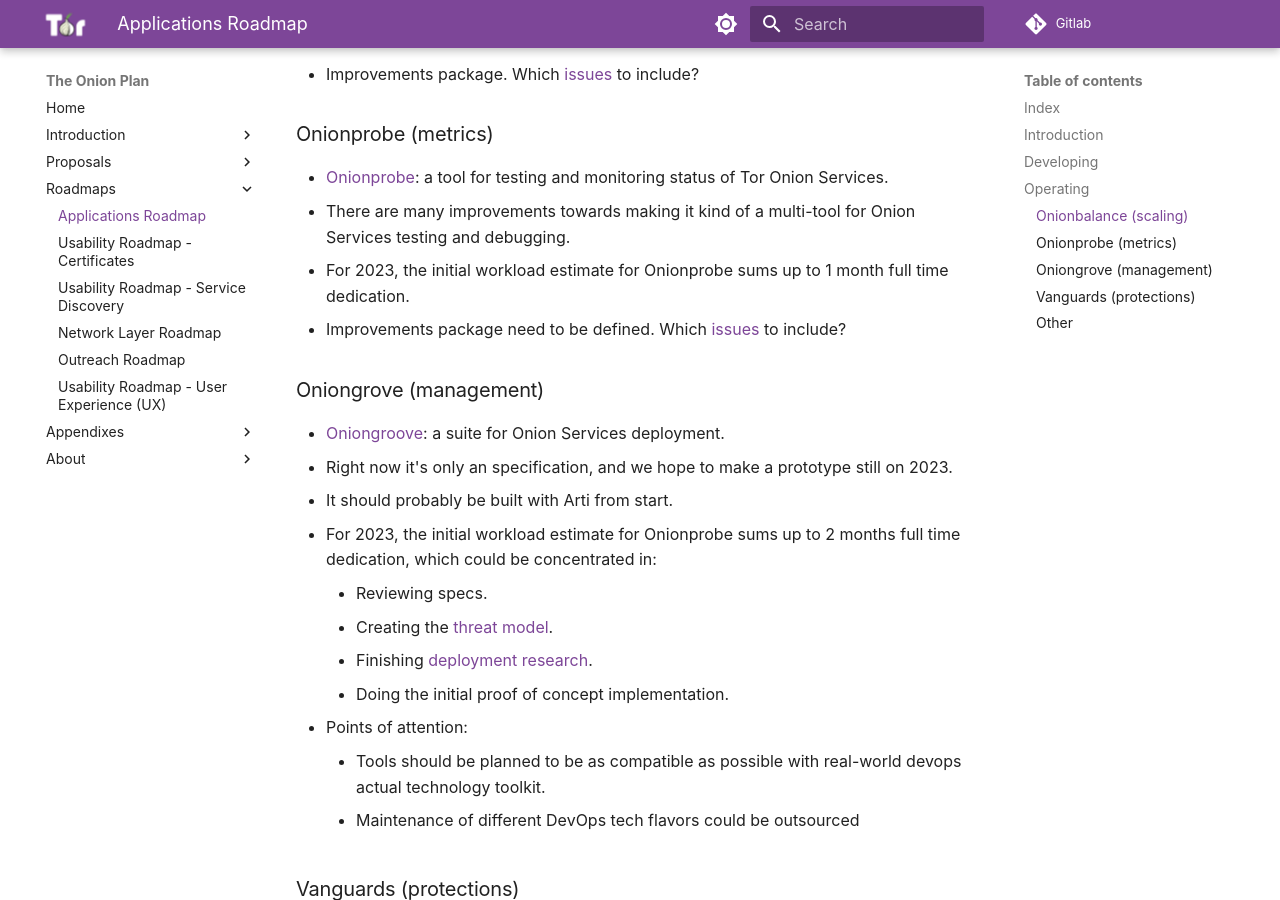
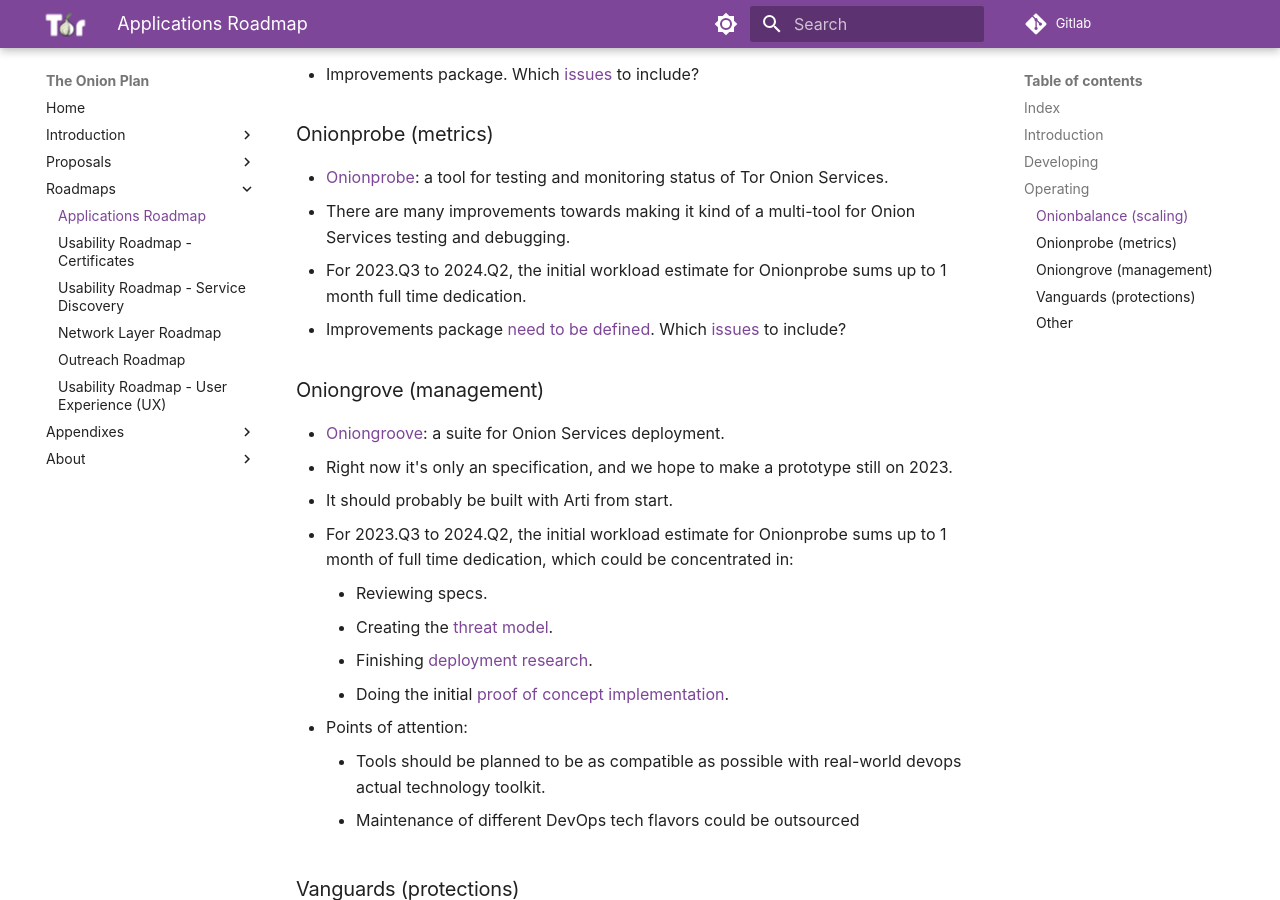
Before and after one commit to offsoc/onionplan, an MkDocs documentation site: the page built from docs/roadmaps/applications.md, in a window 1280 px wide and 900 px high, scrolled down 2185 px. Built offline with MkDocs 1.6.1 and Material for MkDocs 9.7.7, drawn with Linux system fonts in a browser that asks for light colours.

Commit message:
Feat: roadmap: applications: Onionprobe and Oniongroove updates

```diff
--- a/docs/roadmaps/applications.md
+++ b/docs/roadmaps/applications.md
@@ -83,8 +83,10 @@ and API.
 
 * [Onionprobe][]: a tool for testing and monitoring status of Tor Onion Services.
 * There are many improvements towards making it kind of a multi-tool for Onion Services testing and debugging.
-* For 2023, the initial workload estimate for Onionprobe sums up to 1 month full time dedication.
-* Improvements package need to be defined. Which
+* For 2023.Q3 to 2024.Q2, the initial workload estimate for Onionprobe sums up
+  to 1 month full time dedication.
+* Improvements package
+  [need to be defined](https://gitlab.torproject.org/tpo/onion-services/onionprobe/-/issues/79). Which
   [issues](https://gitlab.torproject.org/tpo/onion-services/onionprobe/-/issues)
   to include?
 
@@ -95,12 +97,12 @@ and API.
 * [Oniongroove][]: a suite for Onion Services deployment.
 * Right now it's only an specification, and we hope to make a prototype still on 2023.
 * It should probably be built with Arti from start.
-* For 2023, the initial workload estimate for Onionprobe sums up to 2 months full time dedication,
-  which could be concentrated in:
+* For 2023.Q3 to 2024.Q2, the initial workload estimate for Onionprobe sums up
+  to 1 month of full time dedication, which could be concentrated in:
     * Reviewing specs.
     * Creating the [threat model](https://gitlab.torproject.org/tpo/onion-services/oniongroove/-/issues/2).
     * Finishing [deployment research](https://gitlab.torproject.org/tpo/onion-services/oniongroove/-/issues/1).
-    * Doing the initial proof of concept implementation.
+    * Doing the initial [proof of concept implementation](https://gitlab.torproject.org/tpo/onion-services/oniongroove/-/issues/3).
 * Points of attention:
     * Tools should be planned to be as compatible as possible with real-world
       devops actual technology toolkit.
```
